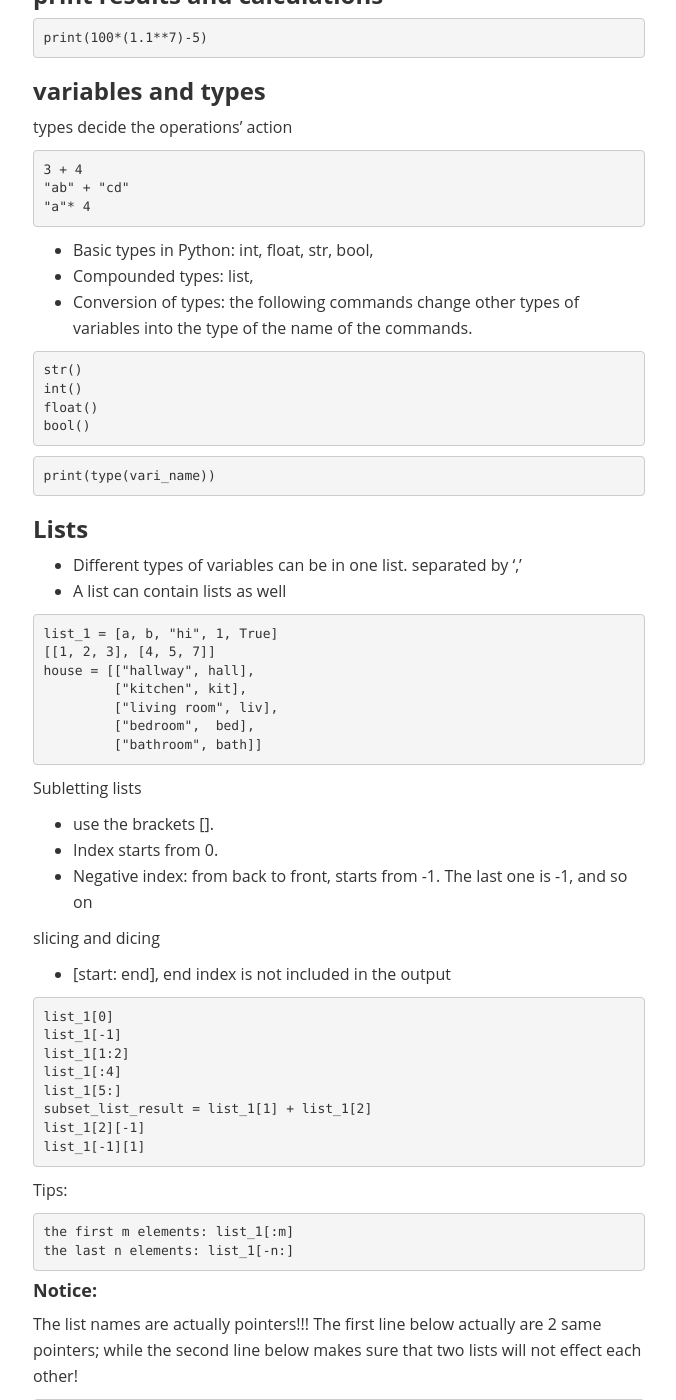
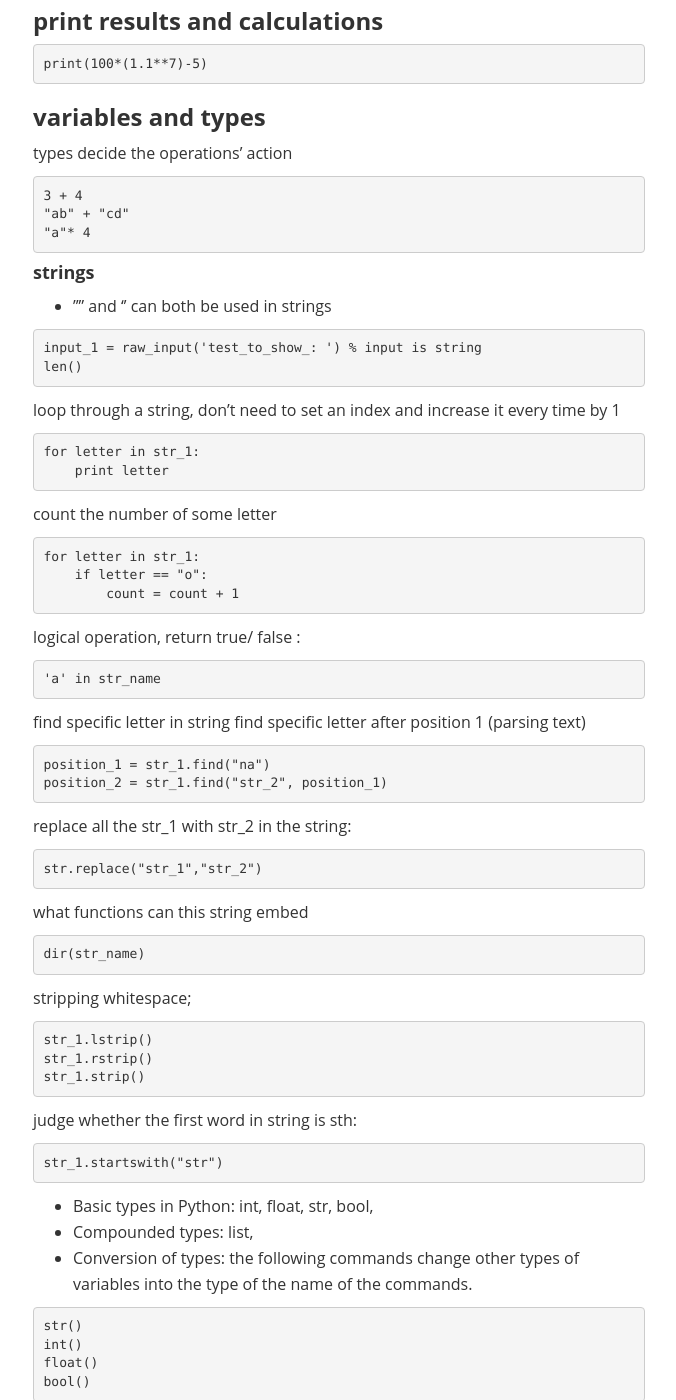
Before and after one commit to Hangwei12358/Hangwei12358.github.io, a Jekyll site: the page built from _posts/2016-09-05-Python-Basics.md, in a window 1280 px wide and 1400 px high, scrolled down 405 px. Shown: the whole window, without its empty margins (301-977 px from the left). Built offline with Jekyll 4.4.1, drawn with Linux system fonts in a browser that asks for light colours; some of the changed text lies outside the part shown.

Commit message:
update python notes

````diff
--- a/_posts/2016-09-05-Python-Basics.md
+++ b/_posts/2016-09-05-Python-Basics.md
@@ -8,6 +8,10 @@ date: 2016-09-5
 - no comma or semi-comma at the end of each line of code!
 - This course focus on Python 3.x.
 - ';' is to place 2 commands on the same line
+-
+
+
+
 
 ### comments
 use #
@@ -27,6 +31,70 @@ types decide the operations' action
 "ab" + "cd"
 "a"* 4
 ```
+
+#### strings
+
+-  "" and '' can both be used in strings
+
+```sh
+input_1 = raw_input('test_to_show_: ') % input is string
+len()
+```
+
+loop through a string, don't need to set an index and increase it every time by 1
+
+```sh
+for letter in str_1:
+    print letter
+```
+
+count the number of some letter
+
+```sh
+for letter in str_1:
+    if letter == "o":
+        count = count + 1
+```
+
+logical operation, return true/ false :
+
+```sh
+'a' in str_name
+```
+
+find specific letter in string
+find specific letter after position 1 (parsing text)
+
+```sh
+position_1 = str_1.find("na")
+position_2 = str_1.find("str_2", position_1)
+```
+
+replace all the str_1 with str_2 in the string:
+
+```sh
+str.replace("str_1","str_2")
+```
+
+what functions can this string embed
+```sh
+dir(str_name)
+```
+
+stripping whitespace;
+
+```sh
+str_1.lstrip()
+str_1.rstrip()
+str_1.strip()
+```
+
+judge whether the first word in string is sth:
+
+```sh
+str_1.startswith("str")
+```
+
 
 - Basic types in Python: int, float, str, bool,
 - Compounded types: list,
@@ -236,6 +304,15 @@ else :
     expression
 ```
 
+For loops:
+
+```sh
+for i in range(int_1, int_2):
+    do_sth
+```
+
+
+
 Pandas: A great package to deal with the tabular data with different types of data.
 
 ```sh
@@ -257,3 +334,24 @@ select sub_DataFrame
 cars.loc[['row_1','row_2'],['col_1','col_2']]
 
 ```
+### good codes
+
+reverse a string/list
+
+```sh
+str_1[::-1]
+```
+
+find a single number in a list where all others are in two
+
+```sh
+res = 0
+for num in nums:
+    res ^= num
+print res
+```
+
+```sh
+^= can be seen as not-binary XOR.
+x ^ x = 0
+```
````
